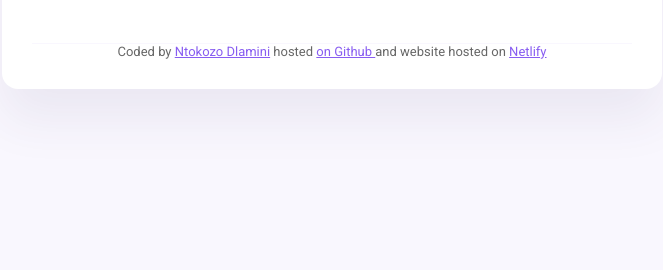
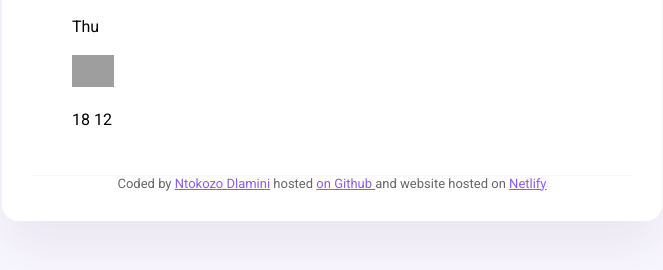
Before and after one commit to ntokozoprecious/Last-week-8, a plain HTML site: page index.HTML in a window 1280 px wide. Shown: the part 284-554 px from the top of the page, without its empty margins (308-971 px from the left). Drawn offline with nearby package versions, Linux system fonts and the light colour scheme; grey boxes are pictures that could not be loaded.

Commit message:
Added weather forcast HTML and CSS

```diff
--- a/index.HTML
+++ b/index.HTML
@@ -32,6 +32,25 @@
                         Sunday 10:35, clear sky
                         <br />
                         Humidity: 78%, Wind: 5.14km/h
+                    </br>
+                    <ul>
+                        <div class="weather-forcast">
+                            <div class="row">
+                                <div class="col-2">
+                                <div class="weather-forcast-date">
+                                    Thu
+                                    </div>
+                                </br>
+                                    <img src="https://openweathermap.org/img/wn/50d@2x.png" alt="" width="42"/>
+                                    <div class="weather-forcast-temperatures">
+                                    </br>
+                                    18 12
+                                     </div>
+                                    </div>
+                                    </div>
+                                    </div>
+                    </ul>
+
                     </p>
                 </div>
                 <div class="weather-app-temperature-container">
@@ -39,13 +58,14 @@
                     <div class="weather-app-temperature" id="temperature">12</div>
                     <div class="weather-app-unit">&deg;C </div>
                 </div>
+
         </main>
         <footer>
             Coded by
             <a href=" https://github.com/ntokozoprecious" target="_blank"> Ntokozo Dlamini</a> hosted
-            <a href=" https://github.com/ntokozoprecious/Homework-week7" target="_blank"> on Github </a> and website
+            <a href="https://github.com/ntokozoprecious/Last-week-8 " target="_blank"> on Github </a> and website
             hosted on
-            <a href=" https://app.netlify.com/sites/ntokozohome7/overview" target="_blank"> Netlify</a>
+            <a href="https://app.netlify.com/sites/keen-conkies-e557d6/overview " target="_blank"> Netlify</a>
         </footer>
     </div>
     <script src="src/index.js"></script>
--- a/src/index.css
+++ b/src/index.css
@@ -84,3 +84,7 @@ footer {
     font-size: 13px;
     color: rgba(0, 0, 0, 0.6);
 }
+.weather-forcast {
+    margin-top: 20px;
+
+}
```
